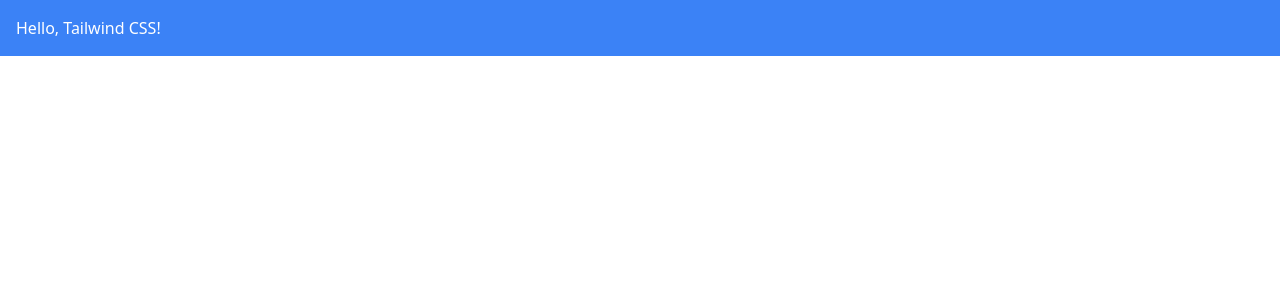
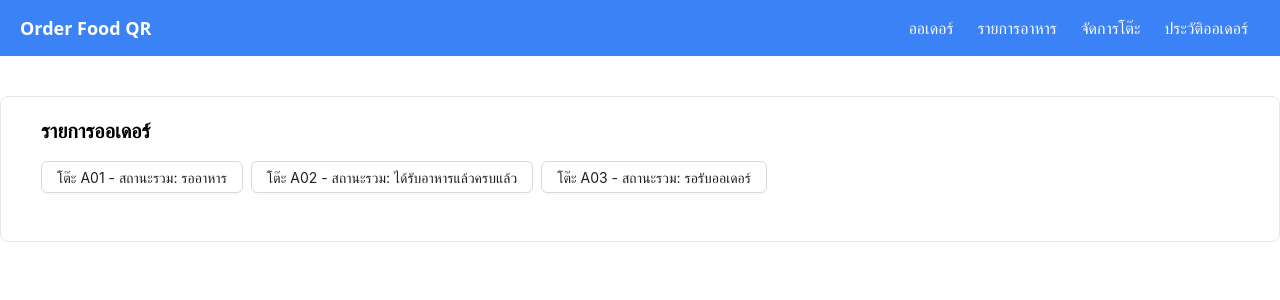
Before and after one commit to PPortler/OrderFoodQrCode, a React (Create React App) app in the folder client/: page / in a window 1280 px wide. Shown: the top 300 px of the page. Built offline with nearby package versions, Linux system fonts and the light colour scheme.

Commit message:
update orderPage

```diff
--- a/client/src/components/Navbar.jsx
+++ b/client/src/components/Navbar.jsx
@@ -1,11 +1,19 @@
-import React from 'react'
+import React from 'react';
 
 function Navbar() {
-  return (
-    <div>
-
-    </div>
-  )
+    return (
+        <div className="bg-blue-500 text-white py-2 px-5">
+            <div className="flex justify-between items-center container mx-auto">
+                <a href="#order" className="text-lg font-semibold">Order Food QR</a>
+                <div className="flex">
+                    <a href="#order" className="hover:bg-blue-700 px-3 py-2 rounded">ออเดอร์</a>
+                    <a href="#menu" className="hover:bg-blue-700 px-3 py-2 rounded">รายการอาหาร</a>
+                    <a href="#table" className="hover:bg-blue-700 px-3 py-2 rounded">จัดการโต๊ะ</a>
+                    <a href="#order-history" className="hover:bg-blue-700 px-3 py-2 rounded">ประวัติออเดอร์</a>
+                </div>
+            </div>
+        </div>
+    );
 }
 
-export default Navbar
+export default Navbar;
--- a/client/src/page/Order/OrderPage.jsx
+++ b/client/src/page/Order/OrderPage.jsx
@@ -1,11 +1,158 @@
-import React from 'react'
+import React, { useState } from 'react';
+import { Table, Select, Button, Divider } from 'antd';
+
+const { Option } = Select;
 
 function OrderPage() {
+    // ข้อมูลตัวอย่างออเดอร์ที่แยกตามโต๊ะ พร้อมราคากับจำนวน
+    const [orders, setOrders] = useState({
+        A01: [
+            { key: '1', item: 'ข้าวผัด', quantity: 1, price: 50, status: 'waiting' },
+            { key: '2', item: 'น้ำเปล่า', quantity: 2, price: 20, status: 'waiting' },
+        ],
+        A02: [
+            { key: '3', item: 'สปาเกตตี้', quantity: 1, price: 80, status: 'finish' },
+            { key: '4', item: 'ชาเย็น', quantity: 3, price: 30, status: 'finish' },
+        ],
+        A03: [
+            { key: '3', item: 'สปาเกตตี้', quantity: 1, price: 80, status: 'waiting' },
+            { key: '4', item: 'ชาเย็น', quantity: 3, price: 30, status: 'waiting' },
+        ],
+    });
+
+    const [activeTable, setActiveTable] = useState(null); // กำหนดว่าโต๊ะไหนจะถูกเปิดดูรายละเอียด
+    const [tableStatus, setTableStatus] = useState({
+        A01: 'รออาหาร',
+        A02: 'ได้รับอาหารแล้วครบแล้ว',
+        A03: 'รอรับออเดอร์',
+    });
+
+    // ฟังก์ชันอัพเดตสถานะรวมของโต๊ะ
+    const handleTableStatusChange = (value, tableKey) => {
+        setTableStatus({
+            ...tableStatus,
+            [tableKey]: value,
+        });
+    };
+
+    // ฟังก์ชันอัพเดตสถานะของรายการอาหาร
+    const handleItemStatusChange = (value, tableKey, itemKey) => {
+        const updatedOrders = { ...orders };
+        const updatedItems = updatedOrders[tableKey].map((item) =>
+            item.key === itemKey ? { ...item, status: value } : item
+        );
+        updatedOrders[tableKey] = updatedItems;
+        setOrders(updatedOrders);
+    };
+
+    // คำนวณราคาทั้งหมดของออเดอร์ในโต๊ะ
+    const calculateTotalPrice = (tableOrders) => {
+        return tableOrders.reduce((total, order) => total + order.price * order.quantity, 0);
+    };
+
+    // คอลัมน์สำหรับ Table
+    const columns = [
+        {
+            title: 'รายการอาหาร',
+            dataIndex: 'item',
+            key: 'item',
+        },
+        {
+            title: 'จำนวน',
+            dataIndex: 'quantity',
+            key: 'quantity',
+        },
+        {
+            title: 'ราคา',
+            dataIndex: 'price',
+            key: 'price',
+            render: (text) => `${text} บาท`,
+        },
+        {
+            title: 'สถานะ',
+            dataIndex: 'status',
+            key: 'status',
+            render: (status, record) => (
+                <Select
+                    value={status}
+                    style={{ width: 120 }}
+                    onChange={(value) => handleItemStatusChange(value, activeTable, record.key)}
+                >
+                    <Option value="waiting">กำลังรอ</Option>
+                    <Option value="cooking">อยู่ในครัว</Option>
+                    <Option value="finish">เสร็จสิ้น</Option>
+                    <Option value="canceled">ยกเลิกรายการ</Option>
+                </Select>
+            ),
+        },
+    ];
+
+    // ฟังก์ชันเปิด/ปิดการแสดงรายละเอียดของโต๊ะ
+    const handleTableClick = (tableKey) => {
+        setActiveTable(activeTable === tableKey ? null : tableKey);
+    };
+
     return (
-        <div className="bg-blue-500 text-white p-4">
-            Hello, Tailwind CSS!
+        <div className="container border rounded-lg mx-auto p-5 px-10 mt-10">
+            <h2 className="text-xl font-semibold mb-4">รายการออเดอร์</h2>
+
+            {/* แสดงรายการโต๊ะ */}
+            <div className="mb-5 flex flex-wrap">
+                {Object.keys(orders).map((tableKey) => (
+                    <div key={tableKey} className="">
+                        <Button
+                            type="default"
+                            className="mb-2 mr-2"
+                            onClick={() => handleTableClick(tableKey)}
+                        >
+                            โต๊ะ {tableKey} - สถานะรวม: {tableStatus[tableKey]}
+                        </Button>
+                    </div>
+                ))}
+            </div>
+
+            {/* เมื่อคลิกที่โต๊ะจะแสดงรายละเอียดออเดอร์ในโต๊ะนั้น */}
+            {activeTable && (
+                <div>
+                    <Divider orientation="left">{`โต๊ะ ${activeTable} - รายละเอียดออเดอร์`}</Divider>
+                    <Table
+                        columns={columns}
+                        dataSource={orders[activeTable]}
+                        pagination={false}
+                        bordered
+                        rowKey="key"
+                        footer={() => (
+                            <div>
+                                <strong>ราคาทั้งหมด: </strong>{calculateTotalPrice(orders[activeTable])} บาท
+                            </div>
+                        )}
+                    />
+
+                    {/* แสดงสถานะของโต๊ะ */}
+                    <div className="flex flex-col items-end justify-end mt-5">
+                        {activeTable && (
+                            <div className="flex items-center gap-2">
+                                <p>สถานะโต๊ะ: </p>
+                                <p>{tableStatus[activeTable]}</p>
+                            </div>
+                        )}
+                        {activeTable && (
+                            <div className="flex gap-3 mt-5">
+                                <Button color="danger" variant="solid">
+                                    ยกเลิกรายการ
+                                </Button>
+                                {tableStatus[activeTable] === 'paid' || tableStatus[activeTable] === 'canceled' ? (
+                                    <Button type="primary">จบรายการ</Button>
+                                ) : (
+                                    <Button type="primary">อัพเดทรายการ</Button>
+                                )}
+                            </div>
+                        )}
+                    </div>
+                </div>
+            )}
         </div>
-    )
+    );
 }
 
-export default OrderPage
+export default OrderPage;
```
